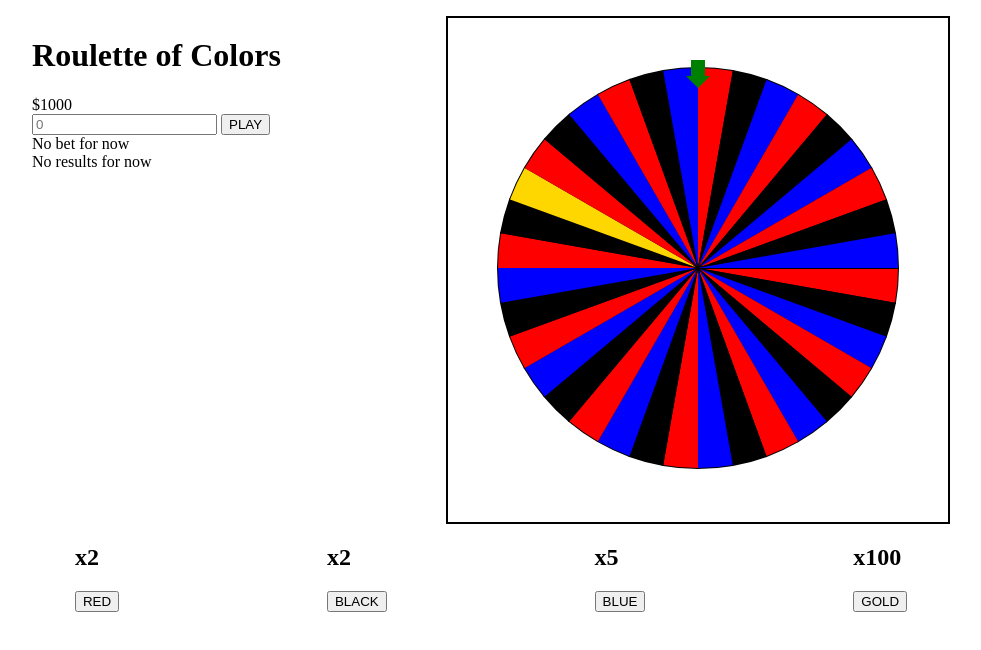
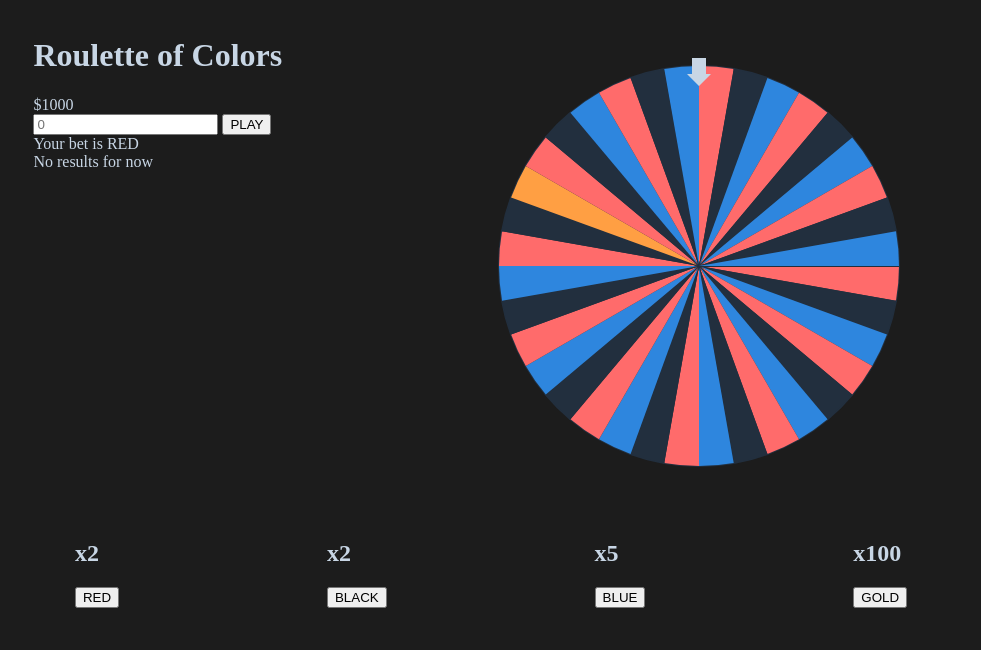
Before and after one commit to axellerose/project-roulette, a plain HTML site: page index.html in a window 1280 px wide. Both pictures are taken after a click on the button "RED". Shown: the whole page, without its empty margins (149-1130 px from the left). Drawn offline with Linux system fonts and the light colour scheme.

Commit message:
colors changed. Bet made. Show winner

```diff
--- a/canvas.js
+++ b/canvas.js
@@ -1,19 +1,28 @@
+/* Roulette colors:
+blue - #2e86de;
+red - #ff6b6b;
+black - #222f3e;
+gold - #ff9f43
+
+*/
 const canvas = document.getElementById("roulette");
 //Array of objects ???
 var colors = [
-    "red", "black", "blue",
-    "red", "black", "blue",
-    "red", "black", "blue",
-    "red", "black", "blue",
-    "red", "black", "blue",
-    "red", "black", "blue",
-    "red", "black", "gold",
-    "red", "black", "blue",
-    "red", "black", "blue",
-    "red", "black", "blue",
-    "red", "black", "blue",
-    "red", "black", "blue",
+    "#ff6b6b", "#222f3e", "#2e86de",
+    "#ff6b6b", "#222f3e", "#2e86de",
+    "#ff6b6b", "#222f3e", "#2e86de",
+    "#ff6b6b", "#222f3e", "#2e86de",
+    "#ff6b6b", "#222f3e", "#2e86de",
+    "#ff6b6b", "#222f3e", "#2e86de",
+    "#ff6b6b", "#222f3e", "#ff9f43",
+    "#ff6b6b", "#222f3e", "#2e86de",
+    "#ff6b6b", "#222f3e", "#2e86de",
+    "#ff6b6b", "#222f3e", "#2e86de",
+    "#ff6b6b", "#222f3e", "#2e86de",
+    "#ff6b6b", "#222f3e", "#2e86de",
 ];
+
+let player = new Player("alex", 10000);
 
 var startAngle = 0;
 var arc = Math.PI / 18;
@@ -23,7 +32,7 @@ function drawRouletteWheel() {
     let outsideRadius = 200;
     let insideRadius = 0;
     ctx.clearRect(0,0,500,500);
-    ctx.strokeStyle = "black";
+    ctx.strokeStyle = "#222f3e";
     ctx.lineWidth = 2;
 
     for (let i = 0; i < 36; i++){
@@ -37,7 +46,7 @@ function drawRouletteWheel() {
         ctx.fill();
     }
     //Draw arrow
-    ctx.fillStyle = "green";
+    ctx.fillStyle = "#c8d6e5";
     ctx.beginPath();
     ctx.moveTo(250 - 7, 250 - (outsideRadius + 8));
     ctx.lineTo(250 + 7, 250 - (outsideRadius + 8));
@@ -55,6 +64,7 @@ function spin() {
     spinTime = 0;
     spinTimeTotal = Math.random() * 3 + 4 * 1000;
     rotateWheel();
+    console.log(player.colorPressed)
 }
 
 function rotateWheel(){
@@ -77,6 +87,7 @@ function stopRotateWheel() {
     var sectorIndex = Math.floor((360 - degrees % 360) / arcd);
     console.log(sectorIndex);
     showResult(sectorIndex);
+    checkWinner(sectorIndex);
 }
 
 function easeOut(t, b, c, d) {
@@ -87,17 +98,29 @@ function easeOut(t, b, c, d) {
 //How to not hardcode here? Use switch
 function showResult(index){
     let result = document.querySelector(".result");
-    if (colors[index] == "black") {
-        result.innerHTML = "Winner sector is: BLACK"
-    } else if (colors[index] == "red") {
+    if (colors[index] == "#222f3e") {
+        result.innerHTML = "Winner sector is: BLACK";
+    } else if (colors[index] == "#ff6b6b") {
         result.innerHTML = "Winner sector is: RED";
-    } else if (colors[index] == "blue") {
+    } else if (colors[index] == "#2e86de") {
         result.innerHTML = "Winner sector is: BLUE";
     } else if (colors[index] == "gold") {
         result.innerHTML = "Winner sector is: GOLD";
     }
 }
 
+//Check if two colors are the same
+function checkWinner(index){
+    if (colors[index] == player.colorPressed){
+        alert("You win!");
+        return true;
+    } else {
+        alert("You loose!");
+        return false;
+    }
+}
+
+
 window.addEventListener("load", event => {
     drawRouletteWheel();
 });
--- a/game.js
+++ b/game.js
@@ -0,0 +1,25 @@
+class Player {
+    constructor (name, balance) {
+        this.name = name;
+        this.balance = document.querySelectorAll(".balance span").innerHTML;
+        this.betMade = 0;
+        this.colorPressed = 'no color pressed';
+    }
+    onColorClick(color) {
+        let blue = "#2e86de";
+        let red = "#ff6b6b";
+        let black = "#222f3e";
+        let gold = "#ff9f43";
+        let betStatus = document.querySelector(".bet")
+        this.colorPressed = color;
+        if (color == "#2e86de"){
+            betStatus.innerHTML = `Your bet is BLUE`;
+        } else if (color == "#ff6b6b"){
+            betStatus.innerHTML = `Your bet is RED`;
+        } else if (color == "#222f3e"){
+            betStatus.innerHTML = `Your bet is BLACK`;
+        } else if (color == "#ff9f43"){
+            betStatus.innerHTML = `Your bet is BLUE`;
+        }
+    }
+}
--- a/index.html
+++ b/index.html
@@ -11,7 +11,7 @@
         <div class="leftSide column-vertical">
             <h1>Roulette of Colors</h1>
             <div class="balance">$<span>1000</span></div>
-            <input class="" type="number" min="0" placeholder="0">
+            <input class="make-bet" type="number" min="0" placeholder="0">
             <button class="btn play" value="spin" onclick="spin()">PLAY</button>
             <div class="bet">No bet for now</div>
             <div class="result">No results for now</div>
@@ -25,19 +25,19 @@
     <div class="bottom row">
         <div class="red column-vertical">
             <h2>x2</h2>
-            <button class="btn btn-red">RED</button>
+            <button class="btn btn-red" onclick="player.onColorClick('#ff6b6b')">RED</button>
         </div>
         <div class="black column-vertical">
             <h2>x2</h2>
-            <button class="btn btn-black">BLACK</button>
+            <button class="btn btn-black" onclick="player.onColorClick('#222f3e')">BLACK</button>
         </div>
         <div class="btn column-vertical">
             <h2>x5</h2>
-            <button class="btn btn-blue">BLUE</button>
+            <button class="btn btn-blue" onclick="player.onColorClick('#2e86de;')">BLUE</button>
         </div>
         <div class="red column-vertical">
             <h2>x100</h2>
-            <button class="btn btn-gold">GOLD</button>
+            <button class="btn btn-gold" onclick="player.onColorClick('#ff9f43')">GOLD</button>
         </div>
     </div>
 
--- a/style.css
+++ b/style.css
@@ -1,6 +1,8 @@
 body {
     margin: 0;
     padding: 1em;
+    background-color: #1c1c1c;
+    color: #c8d6e5;
 }
 
 .main {
@@ -14,7 +16,3 @@ body {
     justify-content: space-evenly;
     flex-direction: row;
 }
-
-.rightSide {
-    border: 2px solid black;
-}
```
